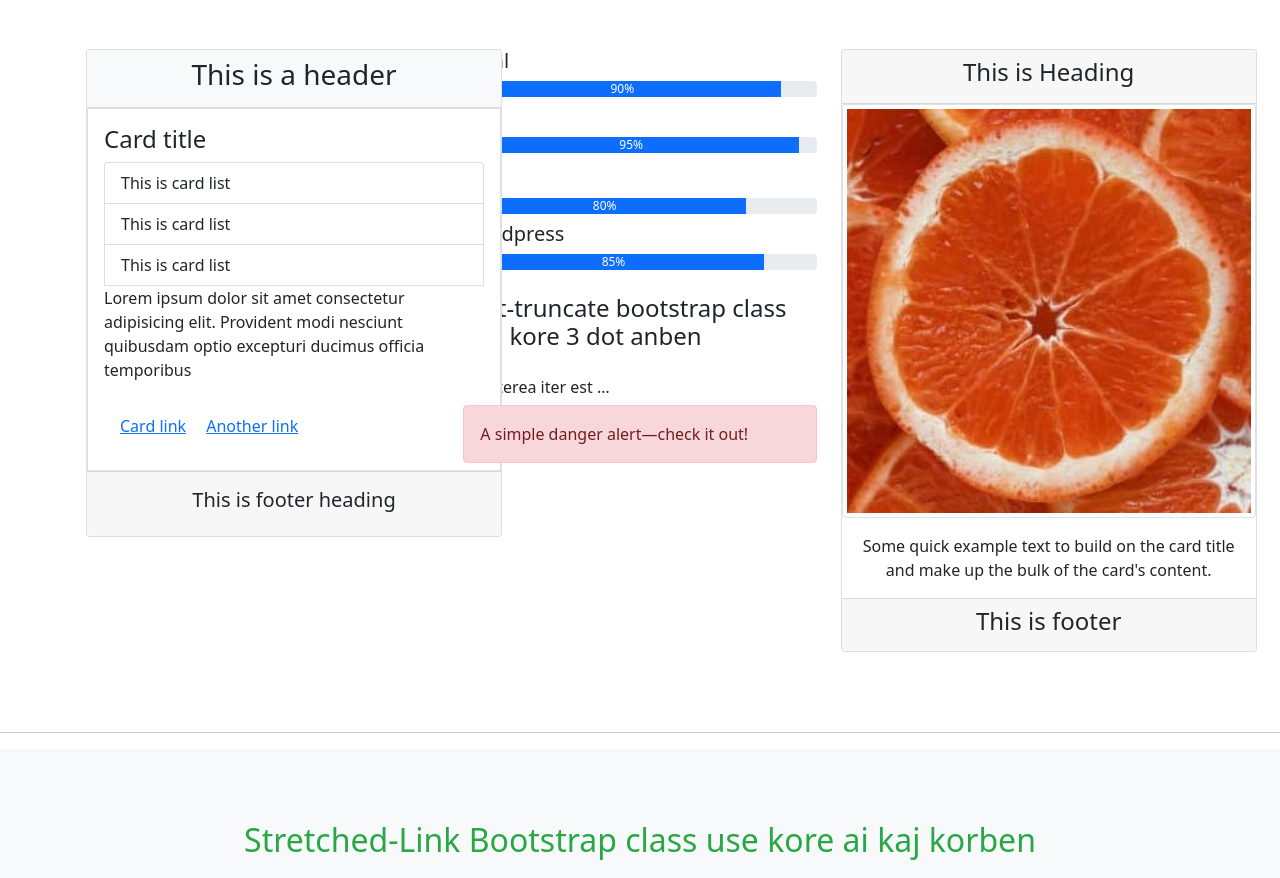
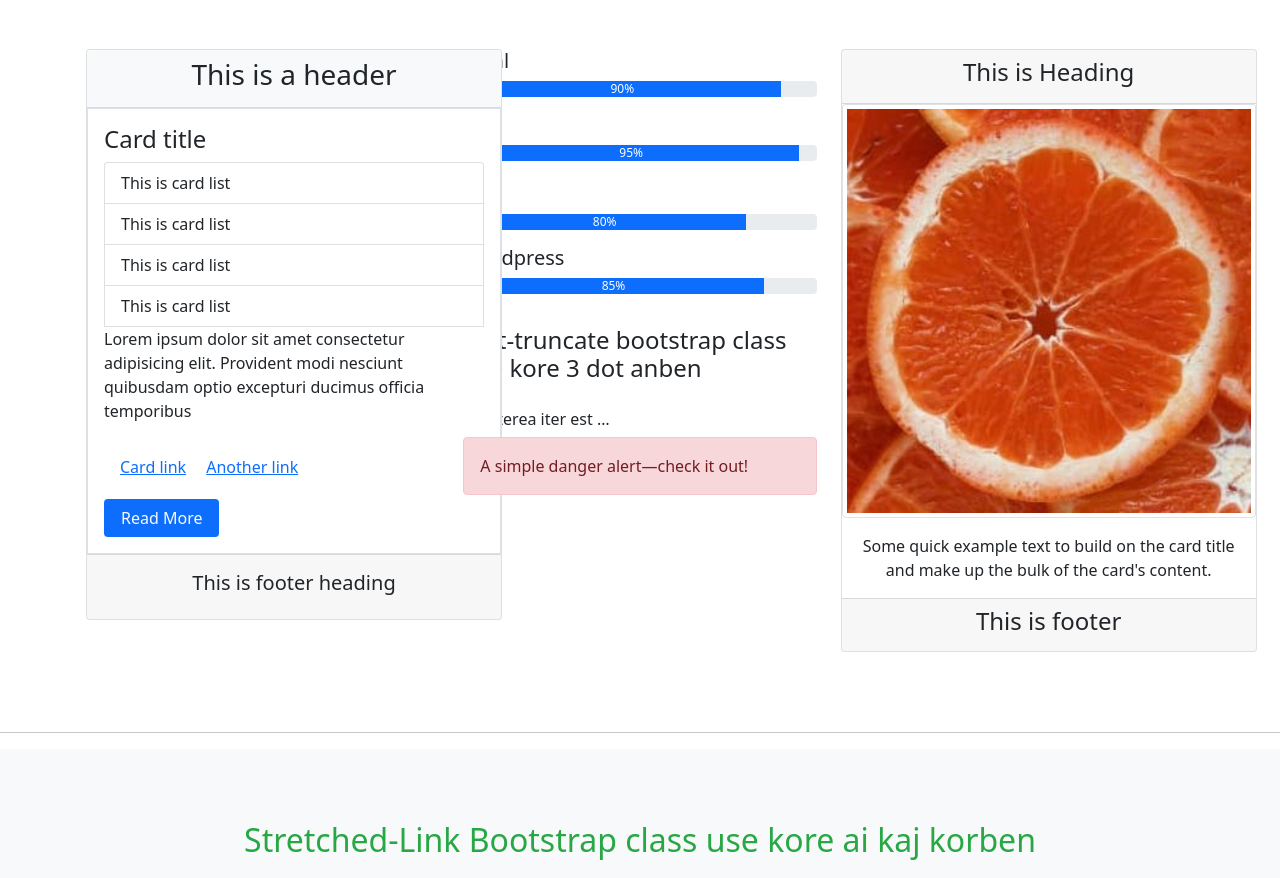
Before and after one commit to dashnazmul/Template-Assignment, a plain HTML site: page index.html in a window 1280 px wide. Shown: the part 2100-2978 px from the top of the page. Drawn offline with nearby package versions, Linux system fonts and the light colour scheme.

Commit message:
progress bar and img card section change

```diff
--- a/index.html
+++ b/index.html
@@ -379,11 +379,15 @@
                       <li class="list-group-item">This is card list</li>
                       <li class="list-group-item">This is card list</li>
                       <li class="list-group-item">This is card list</li>
+                      <li class="list-group-item">This is card list</li>
                       <p>Lorem ipsum dolor sit amet consectetur adipisicing  elit. Provident modi  nesciunt quibusdam optio excepturi ducimus officia temporibus </p>
                     </ul>
                       <div class="card-body">
                         <a href="#" class="card-link">Card link</a>
                         <a href="#" class="card-link">Another link</a>
+                      </div>
+                      <div class="card-btn mt-1">
+                        <button type="button" class="btn bg-primary text-light px-3 form-btn btn-md">Read More</button>
                       </div>
                     </div>
                     <div class="card-footer py-3 text-center">
@@ -391,22 +395,25 @@
                     </div>
                 </div>
             </div>
+
+            <!--  progress bar -->
+
             <div class="col-lg-4">
                 <h5>Html</h5>
                 <div class="progress_section">
-                    <div class="progress mb-2">
+                    <div class="progress mb-3">
                         <div class="progress-bar" role="progressbar" style="width: 90%;" aria-valuenow="90" aria-valuemin="0" aria-valuemax="100">90%</div>
                       </div>
                       <h5>Css</h5>
-                      <div class="progress mb-2">
+                      <div class="progress mb-3">
                         <div class="progress-bar" role="progressbar" style="width: 95%;" aria-valuenow="95" aria-valuemin="0" aria-valuemax="100">95%</div>
                       </div>
                       <h4>Js</h4>
-                      <div class="progress mb-2">
+                      <div class="progress mb-3">
                         <div class="progress-bar" role="progressbar" style="width: 80%;" aria-valuenow="80" aria-valuemin="0" aria-valuemax="100">80%</div>
                       </div>
                       <h5>Wordpress</h5>
-                      <div class="progress mb-2">
+                      <div class="progress mb-3">
                         <div class="progress-bar" role="progressbar" style="width: 85%;" aria-valuenow="85" aria-valuemin="0" aria-valuemax="100">85%</div>
                       </div>
                       <div class="py-3">
```
